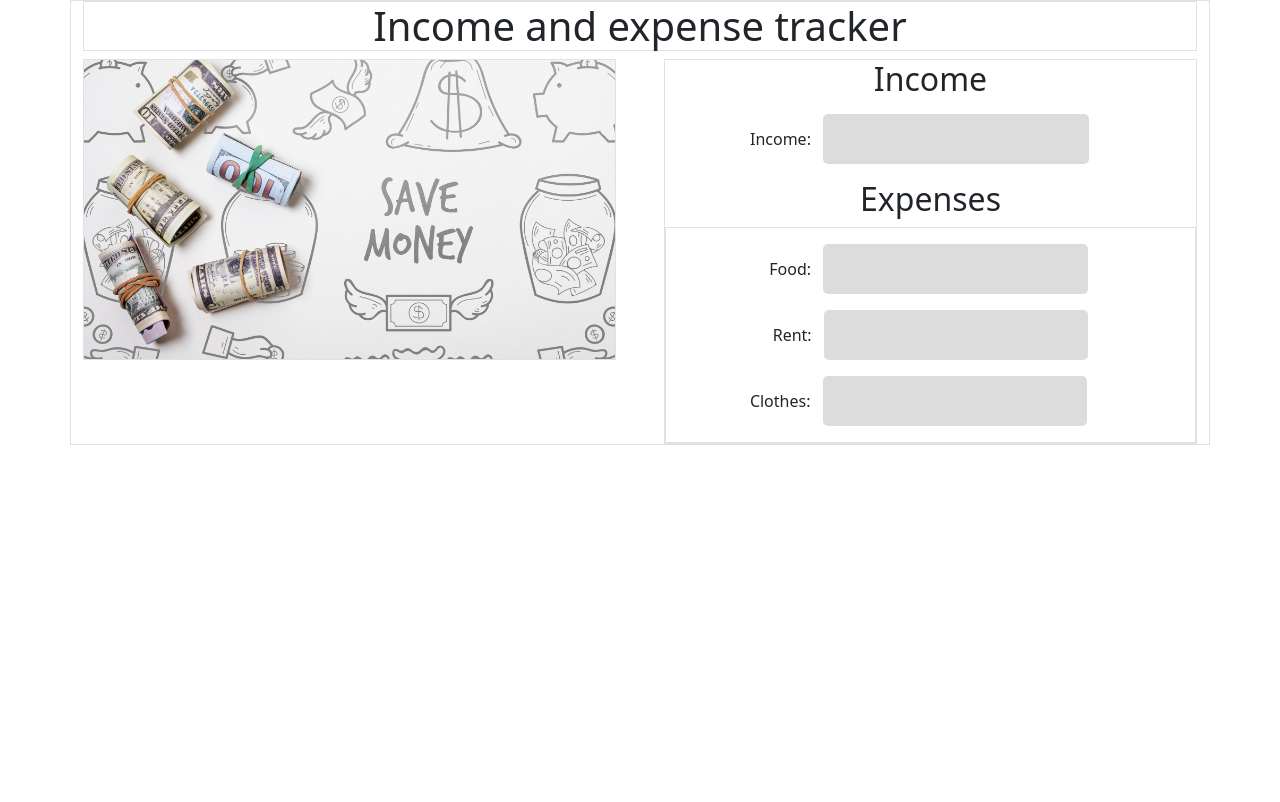
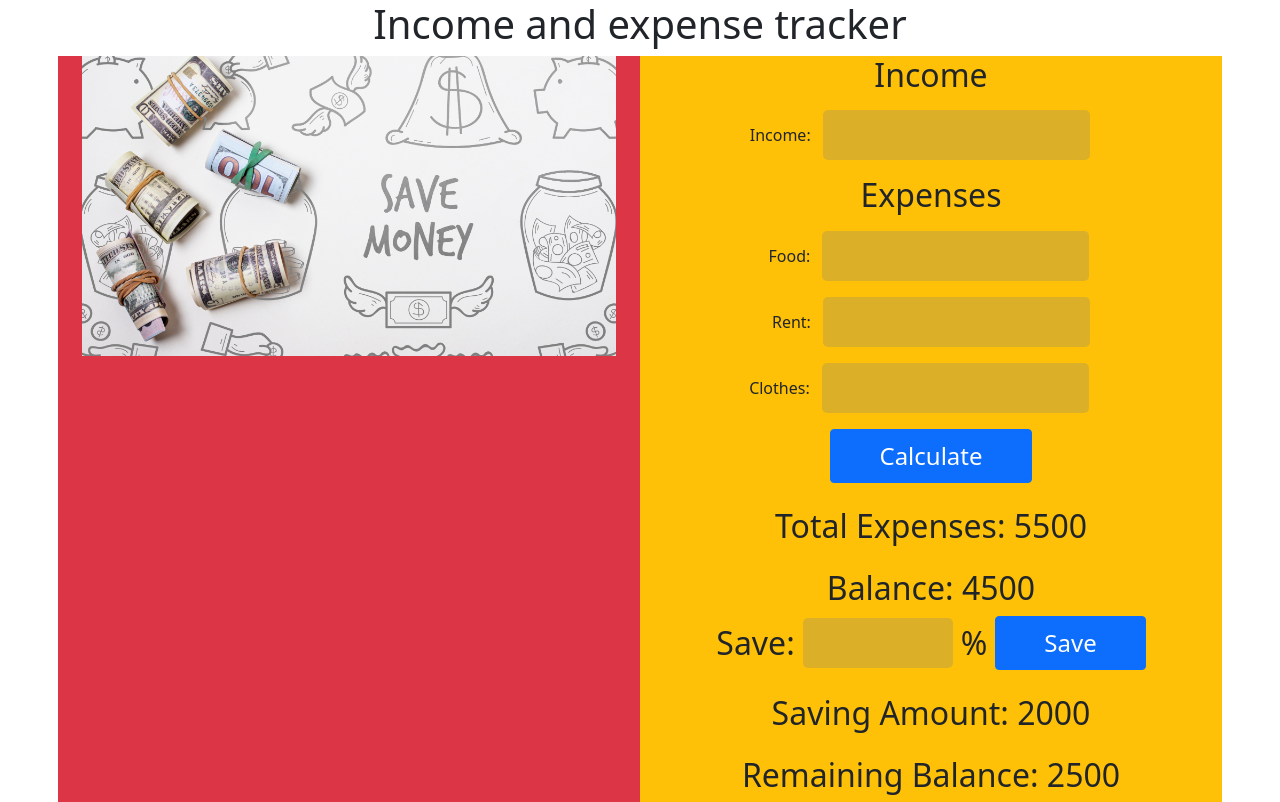
Before and after one commit to MIRJAKARIYA/Income-and-expense-tracker, a plain HTML site: page index.html in a window 1280 px wide. Drawn offline with nearby package versions, Linux system fonts and the light colour scheme.

Commit message:
balance section and saving section added

```diff
--- a/index.html
+++ b/index.html
@@ -12,18 +12,18 @@
 </head>
 <body>
     <main>
-        <section class="border container">
-            <h1 class="border text-center">Income and expense tracker</h1>
+        <section class="container">
+            <h1 class="text-center">Income and expense tracker</h1>
             <div class="row g-5">
                 <!-- image part starts here -->
-                <div class="col-6">
-                    <div class="border">
+                <div class="col-6 bg-danger">
+                    <div>
                         <img src="images/3006975.jpg" class="img-fluid" alt="">
                     </div>
                 </div>
                 <!-- main content part starts here -->
-                <div class="col-6">
-                    <div class="border">
+                <div class="col-6 bg-warning">
+                    <div>
                         <div>
                             <h2 class="text-center">Income</h2>
                             <div class="text-center my-3">
@@ -33,7 +33,7 @@
                         </div>
                         <div>
                             <h2 class="text-center">Expenses</h2>
-                            <div class="border">
+                            <div>
                                 <div class="text-center my-3">
                                     <label for="" class="me-2">Food:</label>
                                     <input type="text" id="" class="input-field-height me-1">
@@ -49,6 +49,29 @@
                             </div>
                         </div>
                     </div>
+                    <button class="mx-auto mt-3 btn btn-primary d-block px-5 py-2 fs-4">Calculate</button>
+                    <div class="mt-4">
+                        <div class="text-center">
+                            <h2>Total Expenses: <span>5500</span></h2>
+                        </div>
+                        <div class="text-center mt-4">
+                            <h2>Balance: <span>4500</span></h2>
+                        </div>
+                    </div>
+                    <div class="text-center d-flex justify-content-center align-items-center">
+                        <span class="fs-2">Save:</span>
+                        <input type="text" class="ms-2 input-field-height" name="" id="" style="width: 150px;">
+                        <span class="fs-2 mx-2">%</span>
+                        <button class="btn btn-primary px-5 py-2 fs-4">Save</button>
+                    </div>
+                    <div class="mt-4">
+                        <div class="text-center">
+                            <h2>Saving Amount: <span>2000</span></h2>
+                        </div>
+                        <div class="text-center mt-4">
+                            <h2>Remaining Balance: <span>2500</span></h2>
+                        </div>
+                    </div>
                 </div>
             </div>
         </section>
```
